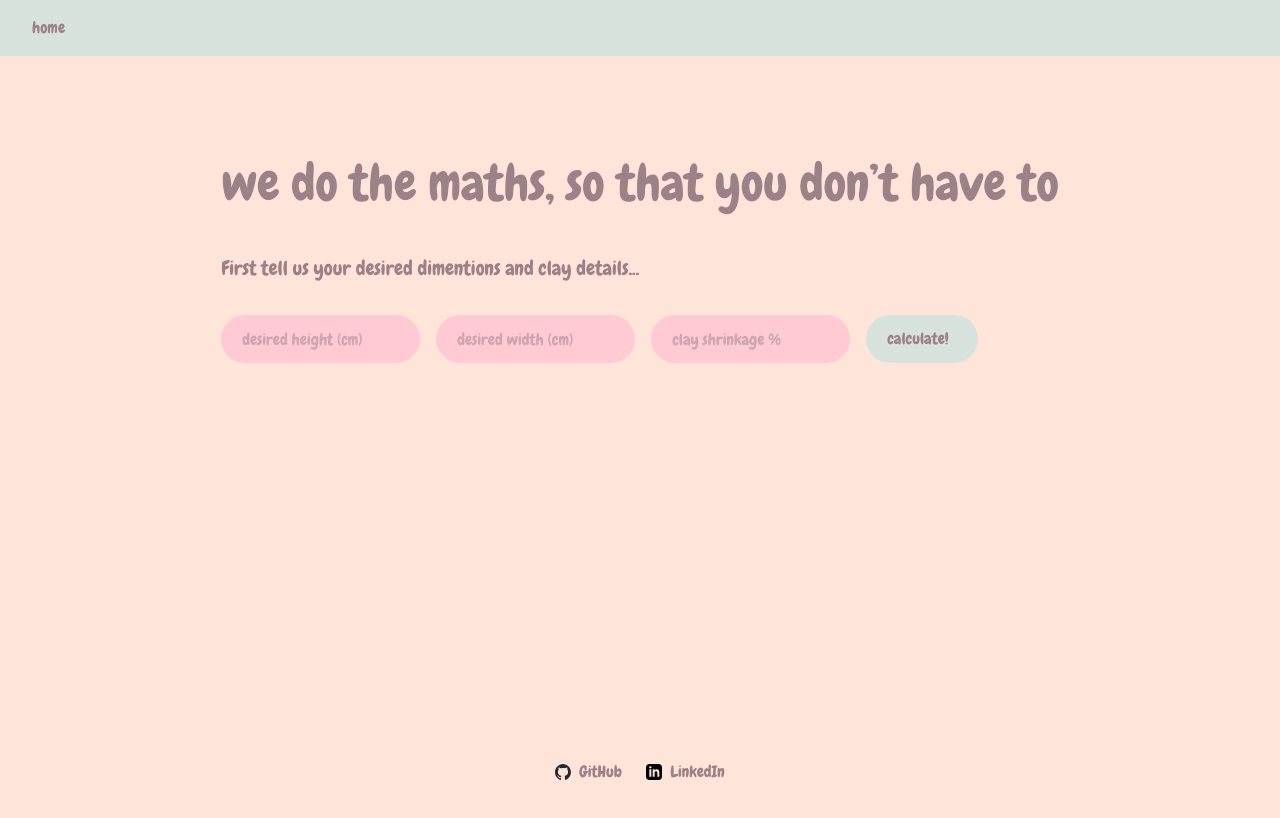
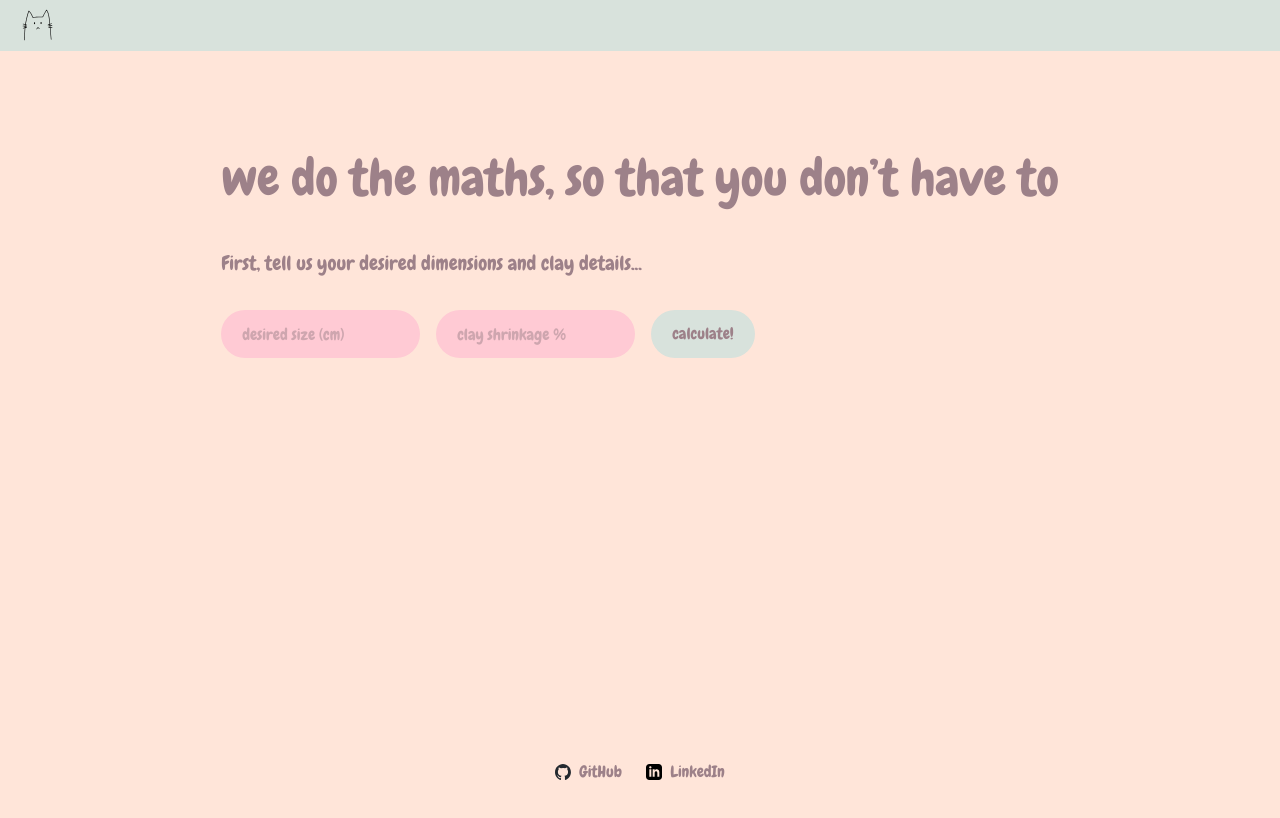
Before and after one commit to simplythebex/clay_calculator, a Next.js app: page / in a window 1280 px wide. Shown: the top 818 px of the page. Built offline with nearby package versions, Linux system fonts and the light colour scheme.

Commit message:
calculation functionality

```diff
--- a/src/app/page.tsx
+++ b/src/app/page.tsx
@@ -1,36 +1,77 @@
+"use client";
+import { useState } from "react";
 import Image from "next/image";
 
 export default function Home() {
+  const [desiredSize, setDesiredSize] = useState<number | "">("");
+  const [shrinkagePercentage, setShrinkagePercentage] = useState<number | "">("");
+  const [result, setResult] = useState<number | null>(null);
+
+  const calculateShrinkage = (event: React.FormEvent) => {
+    event.preventDefault();
+
+    if (desiredSize === "" || shrinkagePercentage === "") return;
+
+    const calculatedSize = desiredSize / (1 - shrinkagePercentage / 100);
+    setResult(calculatedSize);
+  };
+
   return (
     <div className="min-h-screen">
       <header className="sticky">
-        <nav className="min-w-screen mx-auto flex max-w-7xl items-center justify-between p-4 lg:px-8">
-          <a href="#">home</a>
+        <nav className="min-w-screen mx-auto flex max-w-7xl items-center justify-between p-2 lg:px-5">
+          <a href="/"><Image aria-hidden src="/cat-logo.svg" alt="clay calculator icon" width={35} height={35} /></a>
         </nav>
       </header>
+
       <div className="grid grid-rows-[10px_1fr_10px] items-center justify-items-center sm:p-20 min-h-full">
         <main className="min-h-screen overflow-y-scroll flex flex-col gap-8 row-start-2 items-center sm:items-start">
           <div className="flex items-center">
             <h2 className="sm:text-[50px] text-[25px]">we do the maths, so that you don’t have to</h2>
           </div>
           <div>
-            <p>First tell us your desired dimentions and clay details...</p>
+            <p>First, tell us your desired dimensions and clay details...</p>
           </div>
-          <div className="flex gap-4 items-center flex-col sm:flex-row">
-            <input type="text" placeholder="desired height (cm)" className="rounded-full border border-solid border-transparent transition-colors flex items-center justify-center bg-foreground text-background gap-2 hover:bg-[#F4ACB7]text-sm sm:text-base h-10 sm:h-12 px-4 sm:px-5"></input>
-            <input type="text" placeholder="desired width (cm)" className="rounded-full border border-solid border-transparent transition-colors flex items-center justify-center bg-foreground text-background gap-2 hover:bg-[#F4ACB7]text-sm sm:text-base h-10 sm:h-12 px-4 sm:px-5"></input>
-            <input type="text" placeholder="clay shrinkage %" className="rounded-full border border-solid border-transparent transition-colors flex items-center justify-center bg-foreground text-background gap-2 hover:bg-[#F4ACB7]text-sm sm:text-base h-10 sm:h-12 px-4 sm:px-5"></input>
-            <a
+
+          {/* Form */}
+          <form onSubmit={calculateShrinkage} className="flex gap-4 items-center flex-col sm:flex-row">
+            <input
+              name="desiredSize"
+              id="desiredSize"
+              type="number"
+              placeholder="desired size (cm)"
+              required
+              value={desiredSize}
+              onChange={(e) => setDesiredSize(Number(e.target.value) || "")}
+              className="rounded-full border border-solid border-transparent transition-colors flex items-center justify-center bg-foreground text-background gap-2 hover:bg-[#F4ACB7] text-sm sm:text-base h-10 sm:h-12 px-4 sm:px-5"
+            />
+            <input
+              name="shrinkagePercentage"
+              id="shrinkagePercentage"
+              type="number"
+              placeholder="clay shrinkage %"
+              required
+              value={shrinkagePercentage}
+              onChange={(e) => setShrinkagePercentage(Number(e.target.value) || "")}
+              className="rounded-full border border-solid border-transparent transition-colors flex items-center justify-center bg-foreground text-background gap-2 hover:bg-[#F4ACB7] text-sm sm:text-base h-10 sm:h-12 px-4 sm:px-5"
+            />
+            <button
+              type="submit"
               className="rounded-full border border-solid border-transparent transition-colors flex items-center justify-center bg-[#D8E2DC] text-background gap-2 hover:bg-[#8bb7a0] text-sm sm:text-base h-10 sm:h-12 px-4 sm:px-5"
-              href="https://vercel.com/new?utm_source=create-next-app&utm_medium=appdir-template-tw&utm_campaign=create-next-app"
-              target="_blank"
-              rel="noopener noreferrer"
             >
-              calculate! <svg aria-hidden="true" viewBox="0 0 24 24"></svg>
-            </a>
-          </div>
+              calculate!
+            </button>
+          </form>
+
+          {/* Result Display */}
+          {result !== null && (
+            <div className="mt-4 p-4 bg-[#F4ACB7] rounded-lg">
+              <p>You need to throw a shape that measures <strong>{result.toFixed(2)} cm</strong></p>
+            </div>
+          )}
         </main>
       </div>
+
       <footer className="row-start-3 flex gap-6 p-4 flex-wrap items-center justify-center bottom-0 sticky">
         <a
           className="flex items-center gap-2 hover:underline hover:underline-offset-4"
@@ -38,13 +79,7 @@ export default function Home() {
           target="_blank"
           rel="noopener noreferrer"
         >
-          <Image
-            aria-hidden
-            src="/github-mark.svg"
-            alt="File icon"
-            width={16}
-            height={16}
-          />
+          <Image aria-hidden src="/github-mark.svg" alt="GitHub icon" width={16} height={16} />
           GitHub
         </a>
         <a
@@ -53,13 +88,7 @@ export default function Home() {
           target="_blank"
           rel="noopener noreferrer"
         >
-          <Image
-            aria-hidden
-            src="/linkedin.svg"
-            alt="Window icon"
-            width={16}
-            height={16}
-          />
+          <Image aria-hidden src="/linkedin.svg" alt="LinkedIn icon" width={16} height={16} />
           LinkedIn
         </a>
       </footer>
```
Also changed, not shown: public/cat-logo.svg (added).
